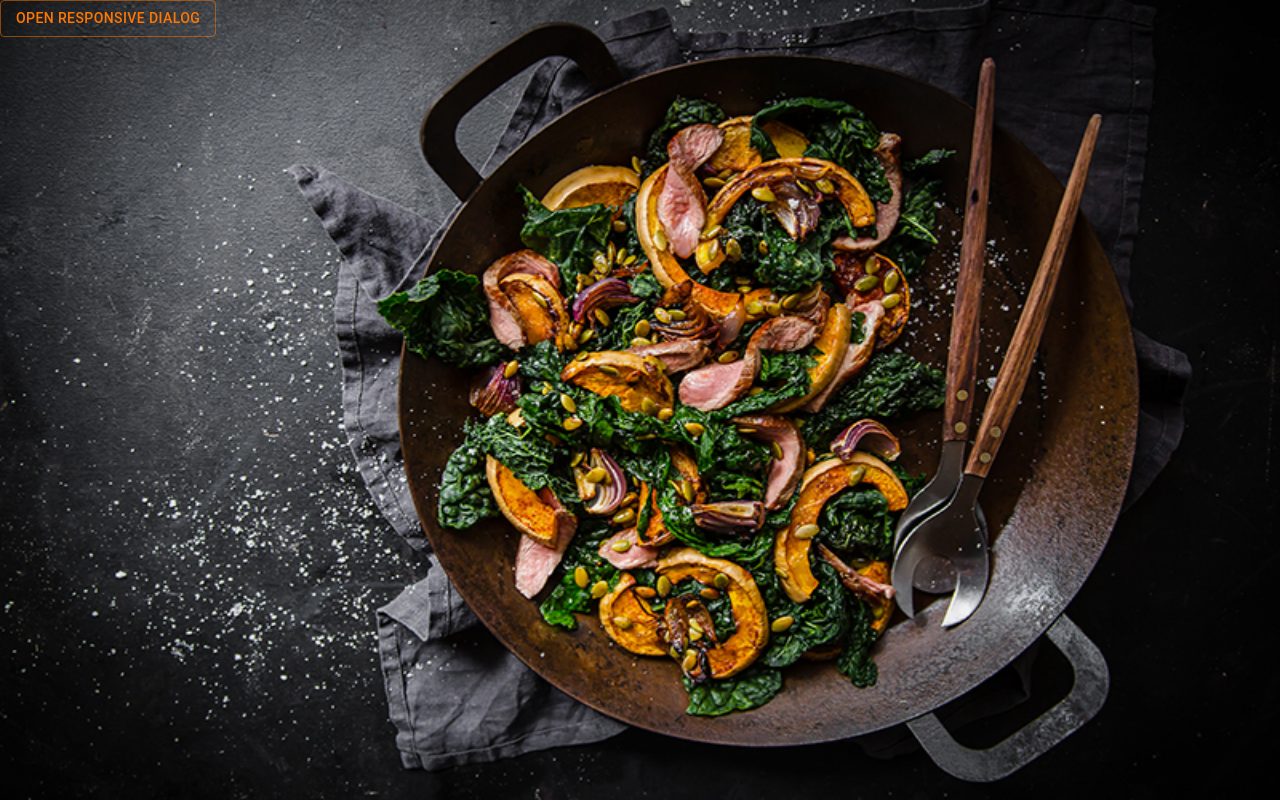
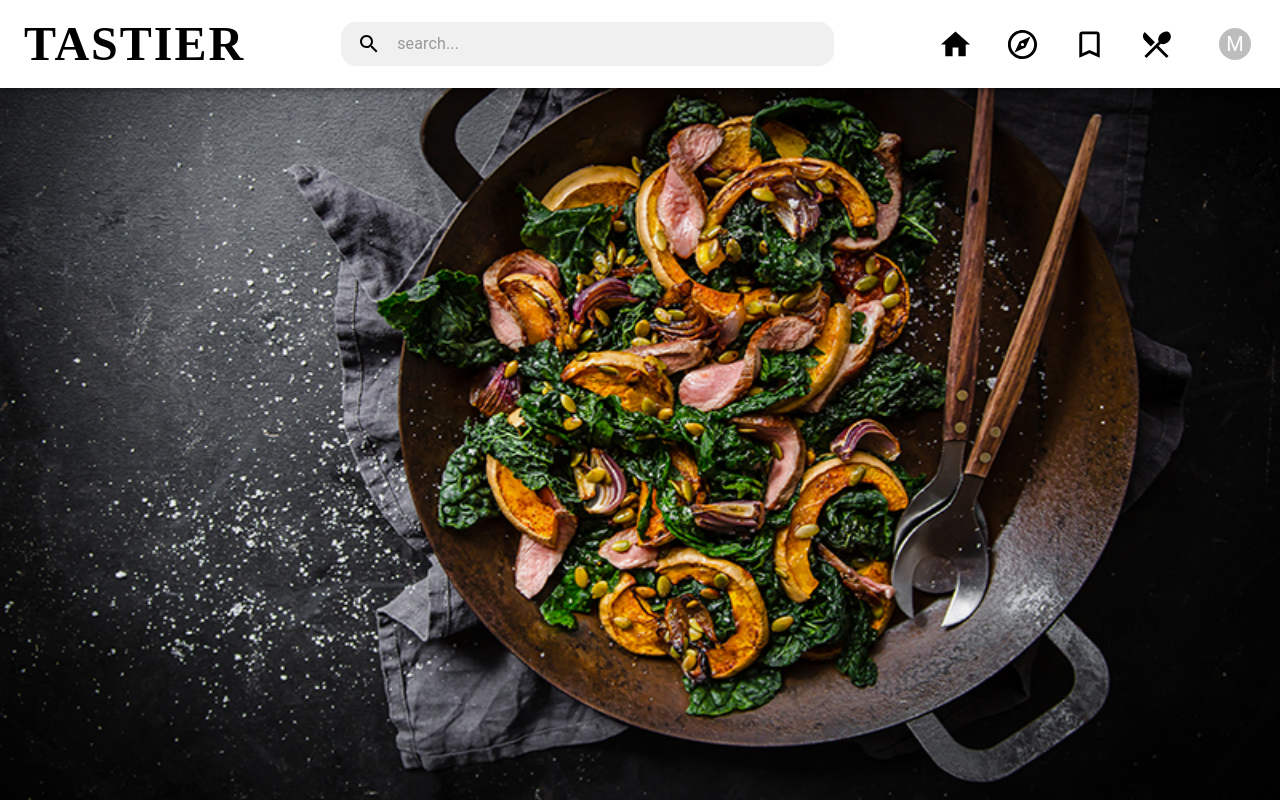
Before and after one commit to Deveneven/TasTier, a React (Create React App) app in the folder frontend/: page /test in a window 1280 px wide. Built offline with nearby package versions, Linux system fonts and the light colour scheme.

Commit message:
Updated navbar with user menu

```diff
--- a/frontend/package.json
+++ b/frontend/package.json
@@ -5,6 +5,7 @@
   "dependencies": {
     "@emotion/react": "^11.8.2",
     "@emotion/styled": "^11.8.1",
+    "@material-ui/core": "^4.12.4",
     "@material-ui/icons": "^4.11.3",
     "@mui/material": "^5.5.3",
     "@testing-library/jest-dom": "^5.16.3",
--- a/frontend/src/App.tsx
+++ b/frontend/src/App.tsx
@@ -6,13 +6,15 @@ import SignInScreen from './Screen/SignInScreen';
 import RegisterPopOut from './Shared/RegisterPopOut/RegisterPopOut';
 import {ThemeProvider} from '@mui/material/styles';
 import theme from './MUI styles/mainTheme';
+import Navbar from './Shared/Navbar/Navbar';
 function App() {
   return (
     <ThemeProvider theme={theme}>
       <BrowserRouter>
         <Routes>
           <Route path="/" element={<SignInScreen />} />
-          <Route path="/test" element={<RegisterPopOut />} />
+          <Route path="/register" element={<RegisterPopOut />} />
+          <Route path="/test" element={<Navbar />} />
         </Routes>
       </BrowserRouter>
     </ThemeProvider>
--- a/frontend/src/MUI styles/mainTheme.js
+++ b/frontend/src/MUI styles/mainTheme.js
@@ -6,6 +6,10 @@ const theme = createTheme({
       main: 'hsl(28, 100%, 50%)',
       contrastText: 'hsl(0, 0%, 100%)',
     },
+    secondary: {
+      main: 'hsl(0, 0%, 100%)',
+      contrastText: '#000',
+    },
   },
 });
 export default theme;
--- a/frontend/src/Screen/SignInScreen.tsx
+++ b/frontend/src/Screen/SignInScreen.tsx
@@ -68,9 +68,7 @@ function SignInScreen() {
           <Button variant="text" startIcon={<Facebook />}>
             Login with Facebook
           </Button>
-          <Link href="#"
-            underline='none'
-          >
+          <Link href="#" underline="none">
             {'Dont have an account? Sign Up'}
           </Link>
         </Card>
--- /dev/null
+++ b/frontend/src/Shared/Navbar/Navbar.tsx
@@ -0,0 +1,119 @@
+import React from 'react';
+import AppBar from '@mui/material/AppBar';
+import {
+  Box,
+  InputBase,
+  styled,
+  Typography,
+  Toolbar,
+  IconButton,
+} from '@mui/material';
+import ExploreOutlinedIcon from '@material-ui/icons/ExploreOutlined';
+import {Search as SearchIcon} from '@material-ui/icons';
+import HomeIcon from '@material-ui/icons/Home';
+// eslint-disable-next-line max-len
+import BookmarkBorderOutlinedIcon from '@material-ui/icons/BookmarkBorderOutlined';
+// eslint-disable-next-line max-len
+import RestaurantMenuOutlinedIcon from '@material-ui/icons/RestaurantMenuOutlined';
+
+// /// Own imports ///// //
+
+import UserMenu from './UserMenu';
+
+function Navbar() {
+  const StyledToolbar = styled(Toolbar)(({theme}) => ({
+    display: 'flex',
+    justifyContent: 'space-evenly',
+    padding: '1rem 0',
+    [theme.breakpoints.down('md')]: {
+      justifyContent: 'space-between',
+      padding: '0.5rem 1rem',
+    },
+    [theme.breakpoints.up('xl')]: {
+      width: '80%',
+      margin: 'auto',
+    },
+  }));
+
+  const Search = styled(Box)(({theme}) => ({
+    display: 'flex',
+    backgroundColor: '#F0F0F0',
+    padding: '0.4rem 1rem',
+    borderRadius: '15px',
+    width: '40%',
+    margin: 'auto',
+    alignItems: 'center',
+    gap: '1rem',
+    [theme.breakpoints.down('md')]: {
+      display: 'none',
+    },
+  }));
+  const IconContainer = styled(Box)(({theme}) => ({
+    display: 'flex',
+    alignItems: 'center',
+    justifyContent: 'center',
+    textAlign: 'center',
+    gap: '1rem',
+    [theme.breakpoints.down('sm')]: {
+      width: '100%',
+      margin: 'auto',
+      gap: '2rem',
+    },
+  }));
+  return (
+    <AppBar color="secondary" position="sticky">
+      <StyledToolbar>
+        <Typography
+          variant="h3"
+          noWrap
+          sx={{
+            display: {xs: 'none', sm: 'block'},
+            fontFamily: 'Oriya MN',
+            letterSpacing: 2,
+            fontWeight: 600,
+            fontSize: {lg: '3rem', md: '2rem'},
+          }}
+        >
+          TASTIER
+        </Typography>
+        <Search>
+          <SearchIcon />
+          <InputBase placeholder="search..." />
+        </Search>
+        <IconContainer>
+          <IconButton
+            aria-label="upload picture"
+            component="span"
+            color="inherit"
+          >
+            <HomeIcon fontSize="large" />
+          </IconButton>
+          <IconButton
+            aria-label="upload picture"
+            component="span"
+            color="inherit"
+          >
+            <ExploreOutlinedIcon fontSize="large" />
+          </IconButton>
+          <IconButton
+            aria-label="upload picture"
+            component="span"
+            color="inherit"
+          >
+            <BookmarkBorderOutlinedIcon fontSize="large" />
+          </IconButton>
+          <IconButton
+            aria-label="upload picture"
+            component="span"
+            color="inherit"
+          >
+            <RestaurantMenuOutlinedIcon fontSize="large" />
+          </IconButton>
+          <UserMenu />
+        </IconContainer>
+      </StyledToolbar>
+    </AppBar>
+  );
+}
+
+export default Navbar;
--- /dev/null
+++ b/frontend/src/Shared/Navbar/UserMenu.tsx
@@ -0,0 +1,112 @@
+/* eslint-disable arrow-parens */
+/* eslint-disable quote-props */
+import React from 'react';
+import Box from '@mui/material/Box';
+import Avatar from '@mui/material/Avatar';
+import Menu from '@mui/material/Menu';
+import MenuItem from '@mui/material/MenuItem';
+import Divider from '@mui/material/Divider';
+import IconButton from '@mui/material/IconButton';
+import Tooltip from '@mui/material/Tooltip';
+import AddIcon from '@material-ui/icons/Add';
+import MenuBookIcon from '@material-ui/icons/MenuBook';
+import FastfoodIcon from '@material-ui/icons/Fastfood';
+import SettingsIcon from '@material-ui/icons/Settings';
+const UserMenu = () => {
+  const [anchorEl, setAnchorEl] = React.useState(null);
+  const [userLoggedState, setUserLoggedState] = React.useState(false);
+  const open = Boolean(anchorEl);
+  const handleClick = event => {
+    setAnchorEl(event.currentTarget);
+  };
+  const handleClose = () => {
+    setAnchorEl(null);
+  };
+  return (
+    <React.Fragment>
+      <Box sx={{display: 'flex', alignItems: 'center', textAlign: 'center'}}>
+        <Tooltip title="Account settings">
+          <IconButton
+            onClick={handleClick}
+            size="small"
+            sx={{ml: 2}}
+            aria-controls={open ? 'account-menu' : undefined}
+            aria-haspopup="true"
+            aria-expanded={open ? 'true' : undefined}
+          >
+            <Avatar sx={{width: 32, height: 32}}>M</Avatar>
+          </IconButton>
+        </Tooltip>
+      </Box>
+      <Menu
+        anchorEl={anchorEl}
+        id="account-menu"
+        open={open}
+        onClose={handleClose}
+        onClick={handleClose}
+        PaperProps={{
+          elevation: 0,
+          sx: {
+            overflow: 'visible',
+            filter: 'drop-shadow(0px 2px 8px rgba(0,0,0,0.32))',
+            mt: 1.5,
+            '& .MuiAvatar-root': {
+              width: 32,
+              height: 32,
+              ml: -0.5,
+              mr: 1,
+            },
+            '&:before': {
+              content: '""',
+              display: 'block',
+              position: 'absolute',
+              top: 0,
+              right: 14,
+              width: 10,
+              height: 10,
+              bgcolor: 'background.paper',
+              transform: 'translateY(-50%) rotate(45deg)',
+              zIndex: 0,
+            },
+          },
+        }}
+        transformOrigin={{horizontal: 'right', vertical: 'top'}}
+        anchorOrigin={{horizontal: 'right', vertical: 'bottom'}}
+      >
+        {userLoggedState && (
+          <>
+            <MenuItem>
+              <Avatar /> User123
+            </MenuItem>
+            <Divider />
+            <MenuItem sx={{display: 'flex', gap: '1rem'}}>
+              <AddIcon fontSize="medium" /> Add recipe
+            </MenuItem>
+            <MenuItem sx={{display: 'flex', gap: '1rem'}}>
+              <MenuBookIcon fontSize="medium" /> Your recipes
+            </MenuItem>
+            <MenuItem sx={{display: 'flex', gap: '1rem'}}>
+              <FastfoodIcon fontSize="medium" /> Diet settings
+            </MenuItem>
+            <MenuItem sx={{display: 'flex', gap: '1rem'}}>
+              <SettingsIcon fontSize="medium" /> Account settings
+            </MenuItem>
+            <Divider />
+            <MenuItem onClick={() => setUserLoggedState(false)}>
+              Log Out
+            </MenuItem>{' '}
+          </>
+        )}
+        {!userLoggedState && (
+          <>
+            <MenuItem onClick={() => setUserLoggedState(true)}>Log in</MenuItem>
+            <Divider />
+            <MenuItem>Register</MenuItem>
+          </>
+        )}
+      </Menu>
+    </React.Fragment>
+  );
+};
+
+export default UserMenu;
--- a/frontend/src/scss/components/_index.scss
+++ b/frontend/src/scss/components/_index.scss
@@ -1 +1,2 @@
-@forward "buttons";
+@forward 'buttons';
+@forward 'navbar';
--- a/frontend/tsconfig.json
+++ b/frontend/tsconfig.json
@@ -14,7 +14,8 @@
     "resolveJsonModule": true,
     "isolatedModules": true,
     "noEmit": true,
-    "jsx": "react-jsx"
+    "jsx": "react-jsx",
+    "noImplicitAny": false
   },
   "include": ["src"]
 }
```
Also changed, not shown: frontend/src/scss/components/_navbar.scss (added, +55 -0 lines), frontend/.eslintrc.js, 1 other file (tests, documents, lock files or other folders).
